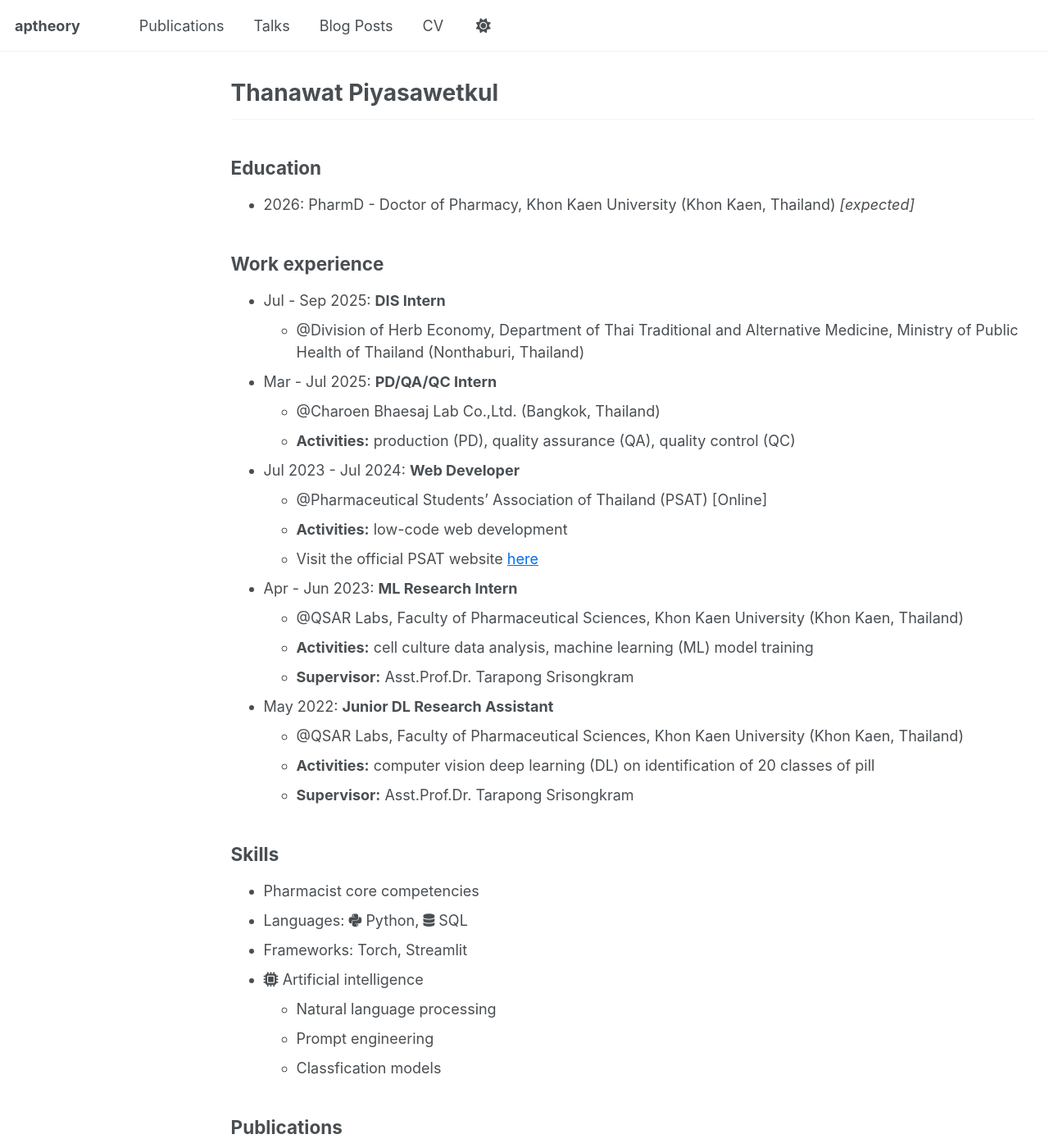
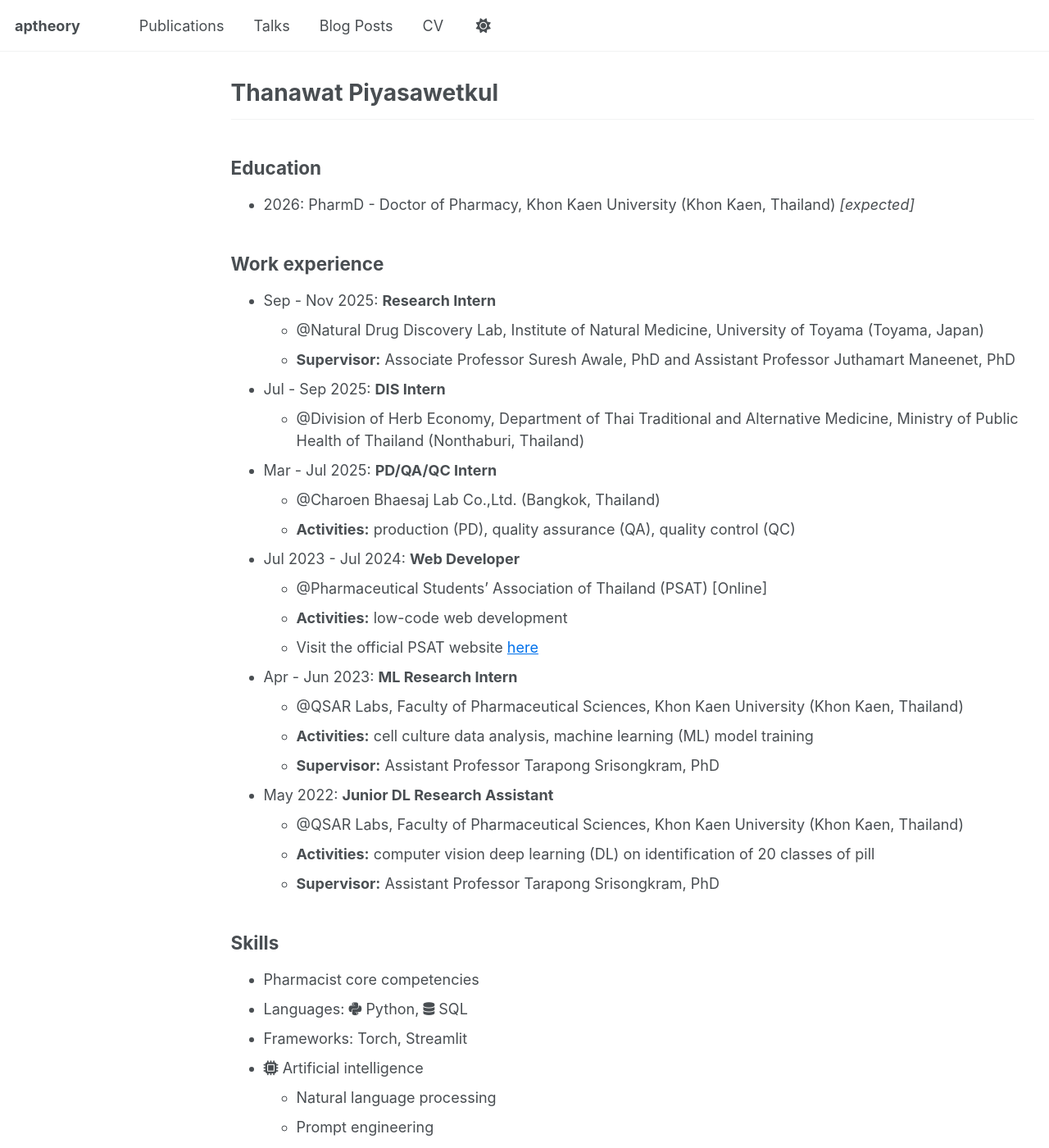
Before and after one commit to aptheory/aptheory.github.io, a Jekyll site: the page built from _pages/cv.md, in a window 1280 px wide and 1400 px high. Shown: the whole window at 82% size. Built offline with Jekyll 4.4.1, drawn with Linux system fonts in a browser that asks for light colours.

Commit message:
add Toyama research intern title

```diff
--- a/_pages/cv.md
+++ b/_pages/cv.md
@@ -19,14 +19,11 @@ redirect_from:
   * @Herbal Products Division, FDA (Nonthaburi, Thailand)
   * **Activities:** regulatory affairs (RA)
 
-* *(expected)* Sep - Nov 2025: **Research Intern**
+-->
+* Sep - Nov 2025: **Research Intern**
   * @Natural Drug Discovery Lab, Institute of Natural Medicine, University of Toyama (Toyama, Japan)
-  * **Supervisor:** Assoc.Prof.Dr. Suresh Awale
+  * **Supervisor:** Associate Professor Suresh Awale, PhD and Assistant Professor Juthamart Maneenet, PhD
 
-* *(expected)* Jul - Sep 2025: **DIS Intern**
-  * @Division of Herb Economy, DTAM, Ministry of Public Health (Nonthaburi, Thailand)
-  * **Activities:** drug information service (DIS), traditional Thai medicine
--->
 * Jul - Sep 2025: **DIS Intern**
   * @Division of Herb Economy, Department of Thai Traditional and Alternative Medicine, Ministry of Public Health of Thailand (Nonthaburi, Thailand)
 
@@ -42,12 +39,12 @@ redirect_from:
 * Apr - Jun 2023: **ML Research Intern**
   * @QSAR Labs, Faculty of Pharmaceutical Sciences, Khon Kaen University (Khon Kaen, Thailand)
   * **Activities:** cell culture data analysis, machine learning (ML) model training
-  * **Supervisor:** Asst.Prof.Dr. Tarapong Srisongkram
+  * **Supervisor:** Assistant Professor Tarapong Srisongkram, PhD
 
 * May 2022: **Junior DL Research Assistant**
   * @QSAR Labs, Faculty of Pharmaceutical Sciences, Khon Kaen University (Khon Kaen, Thailand)
   * **Activities:** computer vision deep learning (DL) on identification of 20 classes of pill
-  * **Supervisor:** Asst.Prof.Dr. Tarapong Srisongkram
+  * **Supervisor:** Assistant Professor Tarapong Srisongkram, PhD
 
 ## Skills
 * Pharmacist core competencies
```
